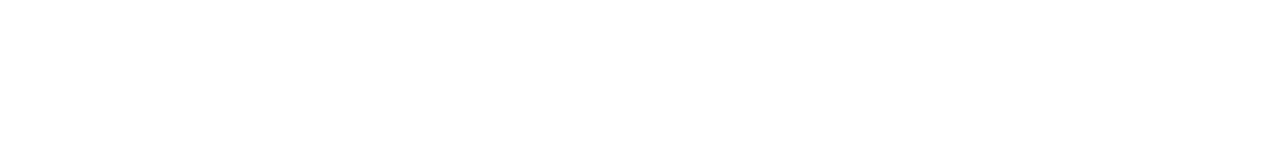
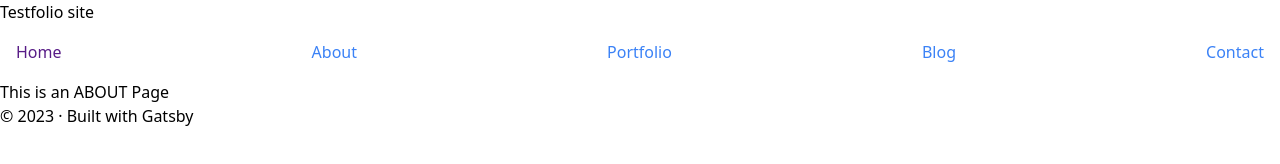
Before and after one commit to BratOBlog/test, a Gatsby site in the folder testfolio/: page /about in a window 1280 px wide. Before the commit this address had no page. Built offline with nearby package versions, Linux system fonts and the light colour scheme; Gatsby itself is replaced by a stand-in of ours.

Commit message:
add new pages

```diff
--- a/testfolio/gatsby-config.js
+++ b/testfolio/gatsby-config.js
@@ -9,10 +9,10 @@
  */
 module.exports = {
   siteMetadata: {
-    title: `Gatsby Default Starter`,
-    description: `Kick off your next, great Gatsby project with this default starter. This barebones starter ships with the main Gatsby configuration files you might need.`,
-    author: `@gatsbyjs`,
-    siteUrl: `https://gatsbystarterdefaultsource.gatsbyjs.io/`,
+    title: `Testfolio site`,
+    description: `Testing portfolio site.`,
+    author: `@Brat`,
+    siteUrl: `https://github.com/BratOBlog/test/tree/main/testfolio`,
   },
   plugins: [
     `gatsby-plugin-image`,
--- a/testfolio/src/components/layout.js
+++ b/testfolio/src/components/layout.js
@@ -9,6 +9,7 @@ import * as React from "react"
 import { useStaticQuery, graphql } from "gatsby"
 
 import Header from "./header"
+import Navbar from "./navbar"
 
 
 const Layout = ({ children }) => {
@@ -32,6 +33,7 @@ const Layout = ({ children }) => {
           padding: `var(--size-gutter)`,
         }}
       >
+        <Navbar />
         <main>{children}</main>
         <footer
           style={{
--- a/testfolio/src/components/navbar.js
+++ b/testfolio/src/components/navbar.js
@@ -3,10 +3,10 @@ import { Link } from "gatsby"
 
 const Navbar = () => {
     return (
-    <nav>
-      <ul className="flex justify-end bg-gray-200 text-red-500">
+    <nav className="bg-white border-gray-200 dark:bg-gray-900">
+      <ul className=" text-blue-500 max-w-screen-xl flex flex-wrap items-center justify-between mx-auto p-4">
         <li>
-          <Link className="text-purple-800" to="/">Home</Link>
+          <Link className="text-purple-900" to="/">Home</Link>
         </li>
         <li>
           <Link to="/about">About</Link>
--- a/testfolio/src/pages/404.js
+++ b/testfolio/src/pages/404.js
@@ -1,4 +1,4 @@
-import * as React from "react"
+import React from "react"
 
 import Layout from "../components/layout"
 import Seo from "../components/seo"
--- /dev/null
+++ b/testfolio/src/pages/about.js
@@ -0,0 +1,17 @@
+import React from "react"
+import { Link } from "gatsby"
+import { StaticImage } from "gatsby-plugin-image"
+
+import Layout from "../components/layout"
+import Seo from "../components/seo"
+
+const AboutPage = () => (
+    <Layout>
+            <h1> This is an ABOUT Page</h1>
+    </Layout>
+
+)
+
+export const Head = () => <Seo title="About" />
+
+export default AboutPage
--- /dev/null
+++ b/testfolio/src/pages/blog.js
@@ -0,0 +1,17 @@
+import React from "react"
+import { Link } from "gatsby"
+import { StaticImage } from "gatsby-plugin-image"
+
+import Layout from "../components/layout"
+import Seo from "../components/seo"
+
+const Blog = () => (
+    <Layout>
+            <h1> This is a Blog Page</h1>
+    </Layout>
+
+)
+
+export const Head = () => <Seo title="Blog" />
+
+export default Blog
--- /dev/null
+++ b/testfolio/src/pages/contact.js
@@ -0,0 +1,17 @@
+import React from "react"
+import { Link } from "gatsby"
+import { StaticImage } from "gatsby-plugin-image"
+
+import Layout from "../components/layout"
+import Seo from "../components/seo"
+
+const Contact = () => (
+    <Layout>
+            <h1> This is a CONTACT Page</h1>
+    </Layout>
+
+)
+
+export const Head = () => <Seo title="Contact" />
+
+export default Contact
--- a/testfolio/src/pages/index.js
+++ b/testfolio/src/pages/index.js
@@ -1,10 +1,10 @@
-import * as React from "react"
+import React from "react"
 import { Link } from "gatsby"
 import { StaticImage } from "gatsby-plugin-image"
 
 import Layout from "../components/layout"
 import Seo from "../components/seo"
-import Navbar from "../components/navbar"
+
 
 
 const IndexPage = () => (
@@ -12,7 +12,6 @@ const IndexPage = () => (
       <h1>
         Welcome to <b>THIS IS A TESTFOLIO website</b>
       </h1>
-      <Navbar />
   </Layout>
 )
 
--- a/testfolio/src/pages/page-2.js
+++ /dev/null
@@ -1,17 +0,0 @@
-import * as React from "react"
-import { Link } from "gatsby"
-
-import Layout from "../components/layout"
-import Seo from "../components/seo"
-
-const SecondPage = () => (
-  <Layout>
-    <h1>Hi from the second page</h1>
-    <p>Welcome to page 2</p>
-    <Link to="/">Go back to the homepage</Link>
-  </Layout>
-)
-
-export const Head = () => <Seo title="Page two" />
-
-export default SecondPage
--- /dev/null
+++ b/testfolio/src/pages/portfolio.js
@@ -0,0 +1,17 @@
+import React from "react"
+import { Link } from "gatsby"
+import { StaticImage } from "gatsby-plugin-image"
+
+import Layout from "../components/layout"
+import Seo from "../components/seo"
+
+const Portfolio = () => (
+    <Layout>
+            <h1> This is a Portfolio Page</h1>
+    </Layout>
+
+)
+
+export const Head = () => <Seo title="Portfolio" />
+
+export default Portfolio
--- a/testfolio/src/pages/using-ssr.js
+++ b/testfolio/src/pages/using-ssr.js
@@ -1,4 +1,4 @@
-import * as React from "react"
+import React from "react"
 import { Link } from "gatsby"
 
 import Layout from "../components/layout"
```
